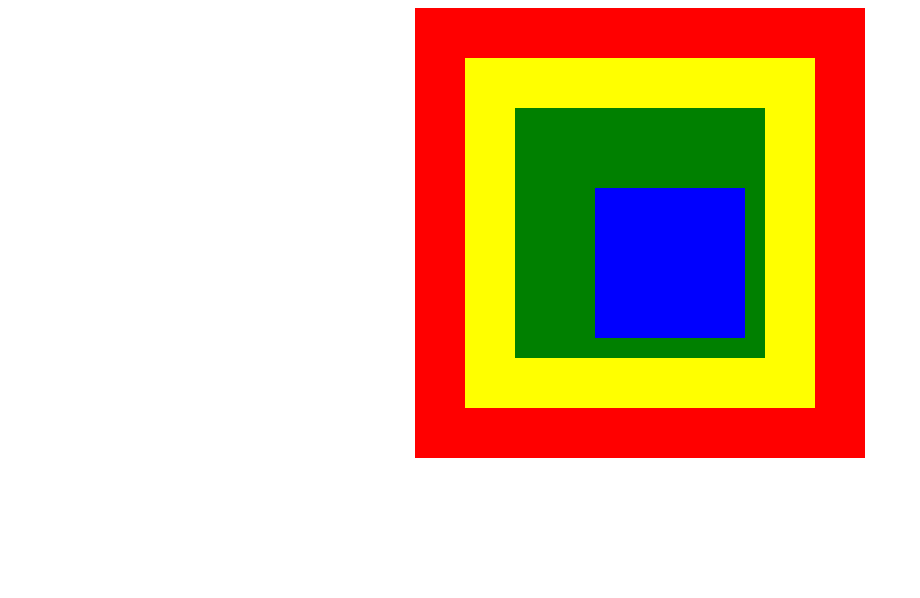
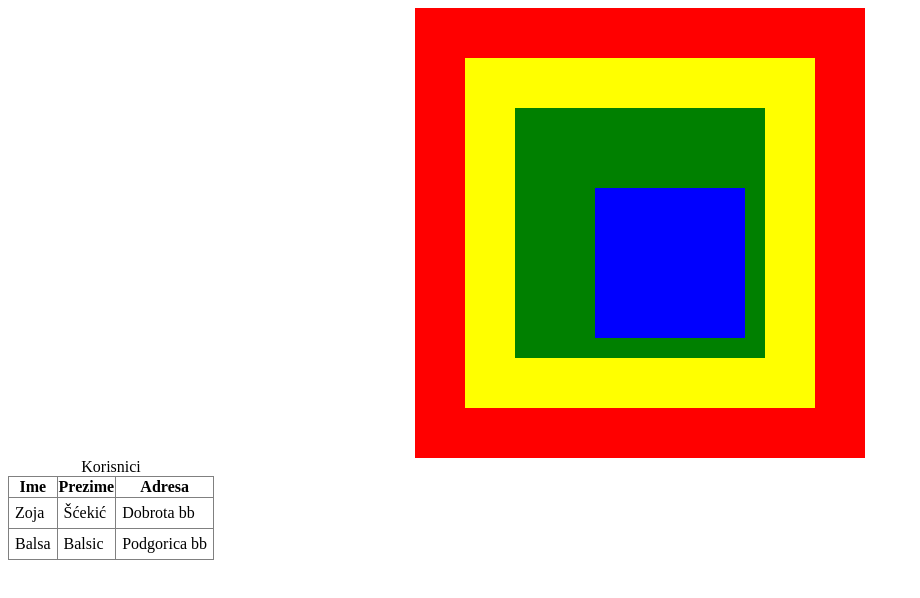
Before and after one commit to zs18034pn/test-project, a plain HTML site: page Nedelja 2/Cetvrti cas/index.html in a window 1280 px wide. Shown: the whole page, without its empty margins (0-920 px from the left). Drawn offline with Linux system fonts and the light colour scheme.

Commit message:
Cetvrti cas

```diff
--- a/Nedelja 2/Cetvrti cas/index.html
+++ b/Nedelja 2/Cetvrti cas/index.html
@@ -49,6 +49,19 @@
             top: 30px;
             left: 30px;
         }
+
+        table, th, td {
+            border: 1px solid grey;
+        }
+        table {
+            border-collapse: collapse;
+        }
+        table {
+            border-spacing: 2px;
+        }
+        td {
+            padding: 6px;
+        }
     </style>
 
 </head>
@@ -62,4 +75,23 @@
             </div>
         </div>
     </body>
+
+    <table>
+        <caption>Korisnici</caption>
+        <tr>
+            <th>Ime</th>
+            <th>Prezime</th>
+            <th>Adresa</th>
+        </tr>
+        <tr>
+            <td>Zoja</td>
+            <td>Šćekić</td>
+            <td>Dobrota bb</td>
+        </tr>
+        <tr>
+            <td>Balsa</td>
+            <td>Balsic</td>
+            <td colspan="2">Podgorica bb</td>
+        </tr>
+    </table>
 </html>
```
